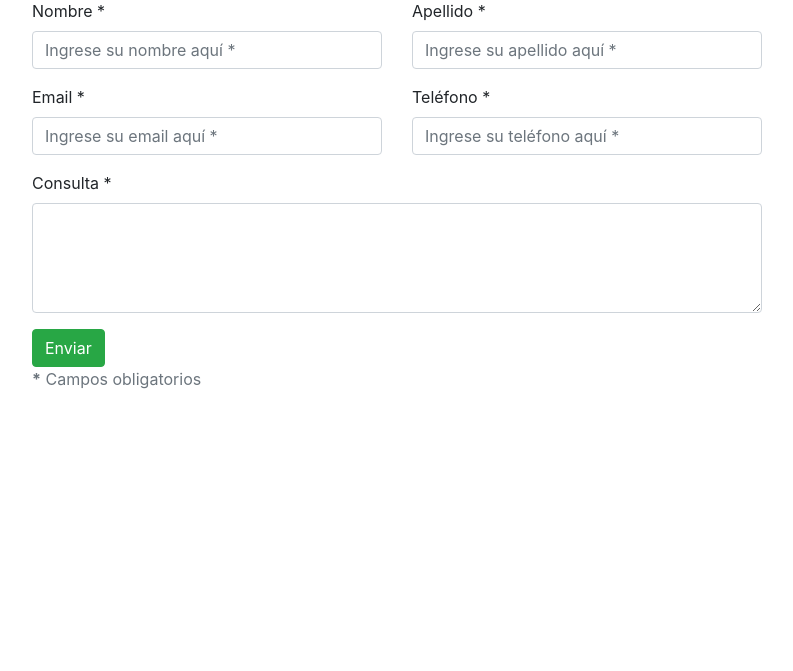
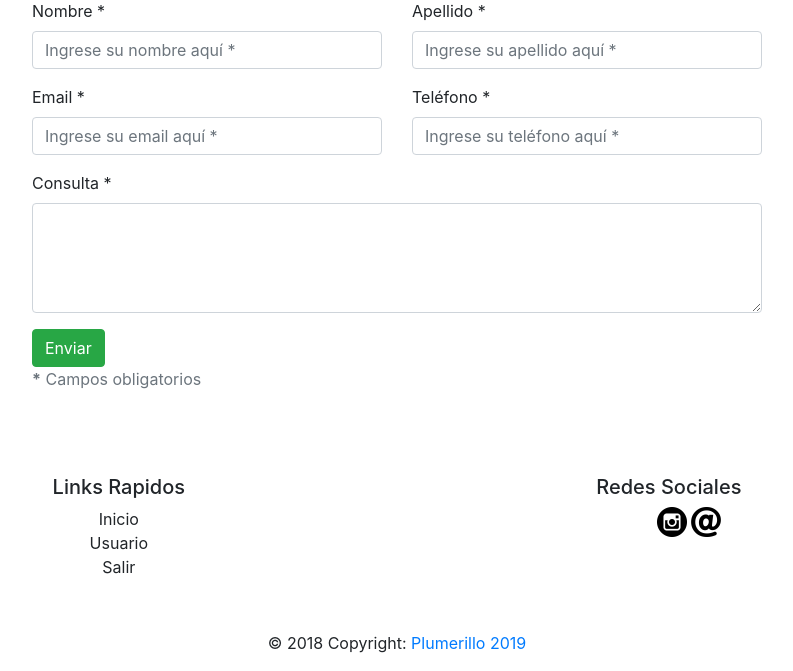
Before and after one commit to mariajosebare/medoymana, a Flask app: page /pages/contacto.html/ in a window 1280 px wide. Shown: the part 231-902 px from the top of the page, without its empty margins (243-1036 px from the left). Before the commit the page ends 620 px from the top, so only its background shows below. Run offline with Flask 2, Linux system fonts and the light colour scheme; some libraries are stand-ins or nearby versions.

Commit message:
Footer en todas las html del proyecto

```diff
--- a/plumerillo/medoymana/app/static/css/styles.css
+++ b/plumerillo/medoymana/app/static/css/styles.css
@@ -37,9 +37,12 @@
 
 .social-network-list {
   list-style: none;
+  display: inline;
 }
 
-
+.social-network-list-item{
+  display: inline-block;
+}
 
 
 /* Smaller than standard 960 (devices and browsers) */
--- a/plumerillo/medoymana/app/templates/pages/contacto.html
+++ b/plumerillo/medoymana/app/templates/pages/contacto.html
@@ -88,6 +88,35 @@
     </section>
 </main>
 
+<footer>
+    <section id="footer">
+        <div class="container">
+            <div class="row text-center space-between-elements">
+                <div>
+                    <h5>Links Rapidos</h5>
+                    <ul class="list-unstyled">
+                        <li><a href="..\index.html"></a>Inicio</li>
+                        <li><a href="#"></a>Usuario</li>
+                        <li><a href="#"></a>Salir</li>
+                    </ul>
+                </div>
+                <div class="list-unstyled list-inline-item ">
+                    <h5>Redes Sociales</h5>
+                    <ul class="social-network-list">
+                        <li class="social-network-list-item"><a href="#"><img src="..\..\static\icons\footerSocialMedia\instagram-logo.png" width="30 px" height="30 px" class="d-inline-block align-top" alt="Instagram"></a></li>
+                        <li class="social-network-list-item"><a href="#"><img src="..\..\static\icons\footerSocialMedia\at.png" width="30 px" height="30 px" class="d-inline-block align-top" alt="Instagram"></a></li>
+                    </ul>
+                </div>
+            </div>
+            <!-- Copyright -->
+            <div class="footer-copyright text-center py-3">© 2018 Copyright:
+                <a href="#"> Plumerillo 2019</a>
+            </div>
+            <!-- ./ Copyright -->
+        </div>
+    </section>
+</footer>
+
 </body>
 
 <script src="https://code.jquery.com/jquery-3.3.1.slim.min.js" integrity="sha384-q8i/X+965DzO0rT7abK41JStQIAqVgRVzpbzo5smXKp4YfRvH+8abtTE1Pi6jizo" crossorigin="anonymous"></script>
--- a/plumerillo/medoymana/app/templates/pages/publicaciones.html
+++ b/plumerillo/medoymana/app/templates/pages/publicaciones.html
@@ -94,8 +94,8 @@
 					<div class="list-unstyled list-inline-item ">
 						<h5>Redes Sociales</h5>
 						<ul class="social-network-list">
-							<li><a href="#"><img src="..\..\static\icons\footerSocialMedia\instagram-logo.png" width="30 px" height="30 px" class="d-inline-block align-top" alt="Instagram"></a></li>
-							<li><a href="#"><img src="..\..\static\icons\footerSocialMedia\at.png" width="30 px" height="30 px" class="d-inline-block align-top" alt="Instagram"></a></li>
+							<li class="social-network-list-item"><a href="#"><img src="..\..\static\icons\footerSocialMedia\instagram-logo.png" width="30 px" height="30 px" class="d-inline-block align-top" alt="Instagram"></a></li>
+							<li class="social-network-list-item"><a href="#"><img src="..\..\static\icons\footerSocialMedia\at.png" width="30 px" height="30 px" class="d-inline-block align-top" alt="Instagram"></a></li>
 						</ul>
 					</div>
 				</div>
```
Also changed, not shown: plumerillo/medoymana/app/templates/index.html (+29 -0 lines), plumerillo/medoymana/app/templates/pages/matcheo.html (+10 -10 lines), plumerillo/medoymana/app/templates/pages/perfil-usuario.html (+35 -12 lines), plumerillo/medoymana/app/templates/pages/recucontraseña.html (+45 -0 lines).
